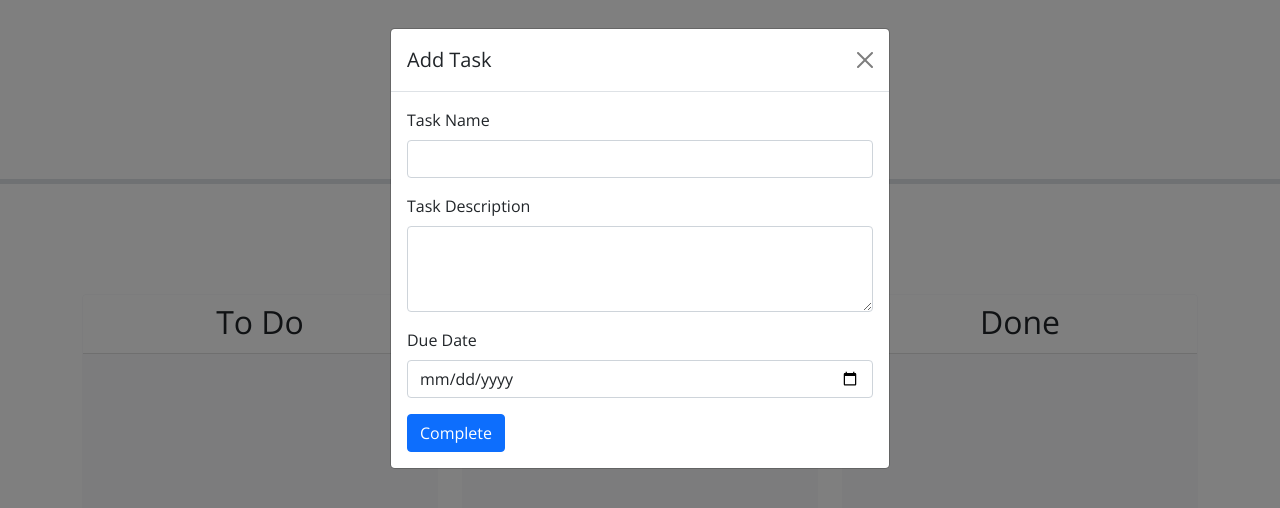
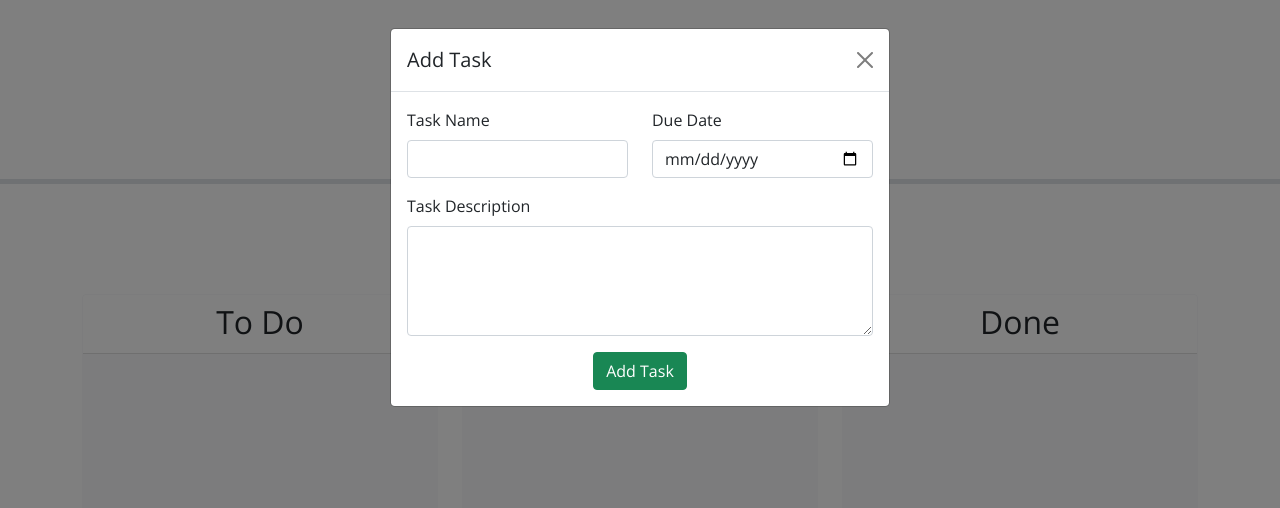
Before and after one commit to kevinvongmany/task-board-manager, a plain HTML site: page Develop/index.html in a window 1280 px wide. Both pictures are taken after a click on the button "Add Task". Drawn offline with nearby package versions, Linux system fonts and the light colour scheme.

Commit message:
Updated the form design and layout using bootstrap

```diff
--- a/Develop/index.html
+++ b/Develop/index.html
@@ -33,20 +33,22 @@
             <button type="button" class="btn-close" data-bs-dismiss="modal" aria-label="Close"></button>
           </div>
           <div class="modal-body">
-            <form id="task-form">
-              <div class="mb-3">
+            <form id="task-form" class="row">
+              <div class="mb-3 col-6">
                 <label for="task-name" class="form-label">Task Name</label>
                 <input type="text" class="form-control" id="task-name" name="task-name" required />
               </div>
-              <div class="mb-3">
-                <label for="task-description" class="form-label">Task Description</label>
-                <textarea class="form-control" id="task-description" name="task-description" rows="3"></textarea>
-              </div>
-              <div class="mb-3">
+              <div class="mb-3 col-6">
                 <label for="task-due-date" class="form-label">Due Date</label>
                 <input type="date" class="form-control" id="task-due-date" name="task-due-date" required />
               </div>
-              <button type="submit" class="btn btn-primary">Complete</button>
+              <div class="mb-3 col-12">
+                <label for="task-description" class="form-label">Task Description</label>
+                <textarea class="form-control" id="task-description" name="task-description" rows="4"></textarea>
+              </div>
+              <div class="text-center">
+                <button type="submit" class="btn btn-success">Add Task</button>
+              </div>
             </form>
           </div>
         </div>
```
